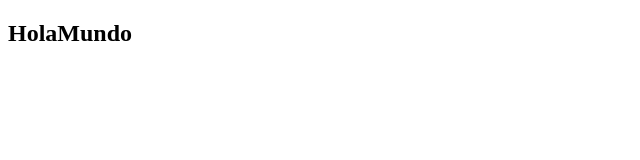
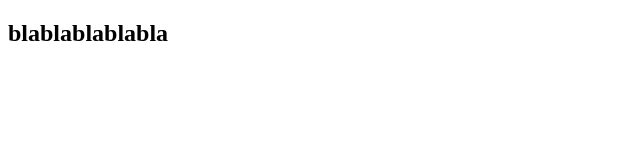
Before and after one commit to MaVaVe/Gitex, a plain HTML site: page index.html in a window 1280 px wide. Shown: the full height of the page, 0-640 px from the left. Drawn offline with Linux system fonts and the light colour scheme.

Commit message:
no se que hacer

```diff
--- a/index.html
+++ b/index.html
@@ -7,7 +7,7 @@
 </head>
 <body>
     <h2>
-        HolaMundo
+        blablablablabla
     </h2>
 </body>
 </html>
```
